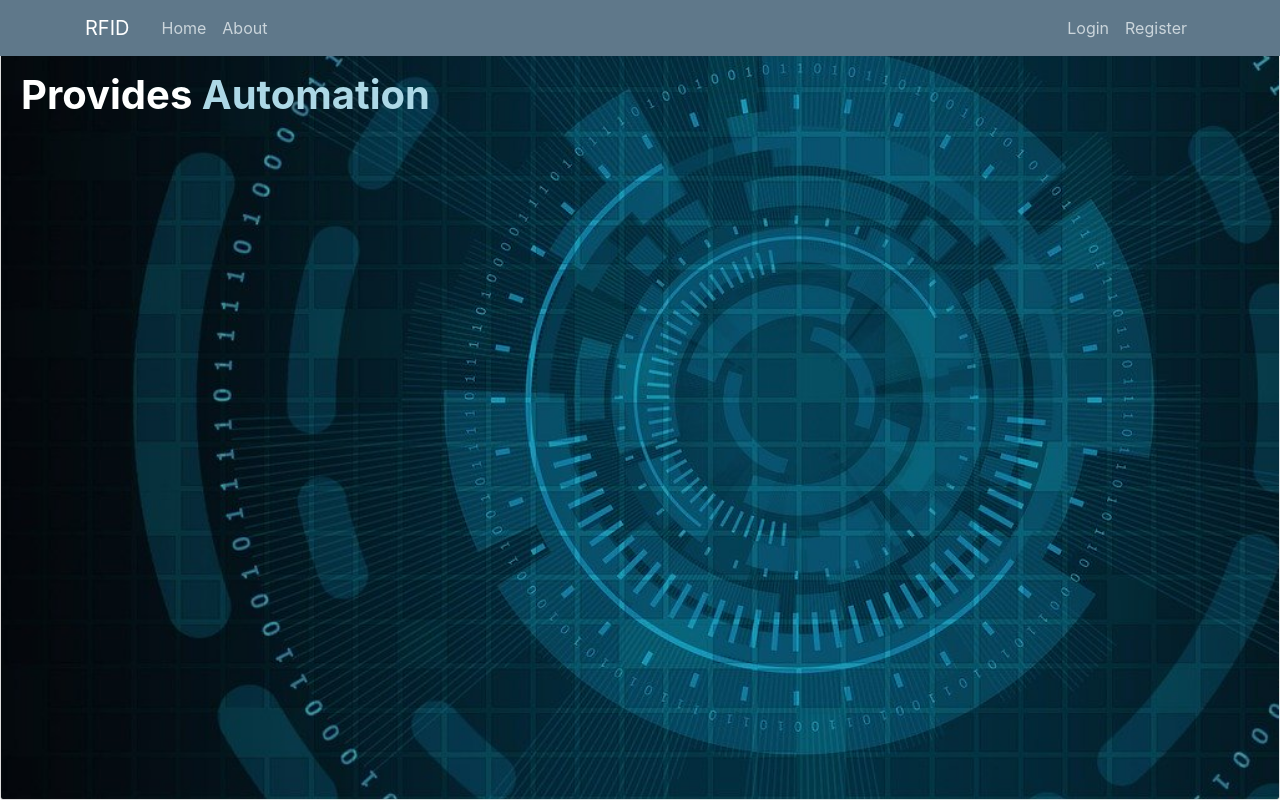
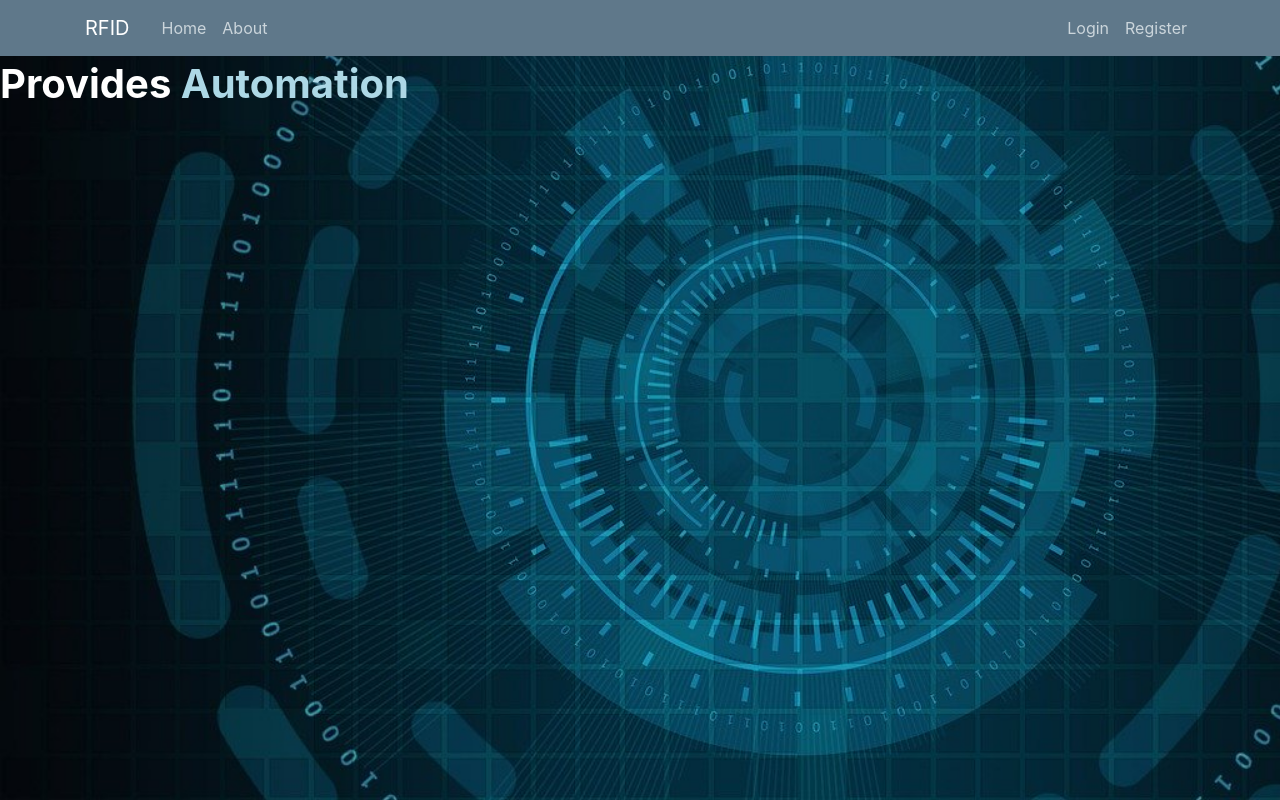
Before and after one commit to MKing301/rfid-attendance, a Flask app: page / in a window 1280 px wide. Run offline with Flask 2, Linux system fonts and the light colour scheme; some libraries are stand-ins or nearby versions.

Commit message:
Remove class from home template div

```diff
--- a/tag_reader/templates/home.html
+++ b/tag_reader/templates/home.html
@@ -1,6 +1,6 @@
 {% extends "layout.html" %}
 {% block content %}
-    <div class="content-section" id="background-home">
+    <div id="background-home">
         <h1>
             <span>Provides</span>
             <span class="keyword">Automation</span>
```
